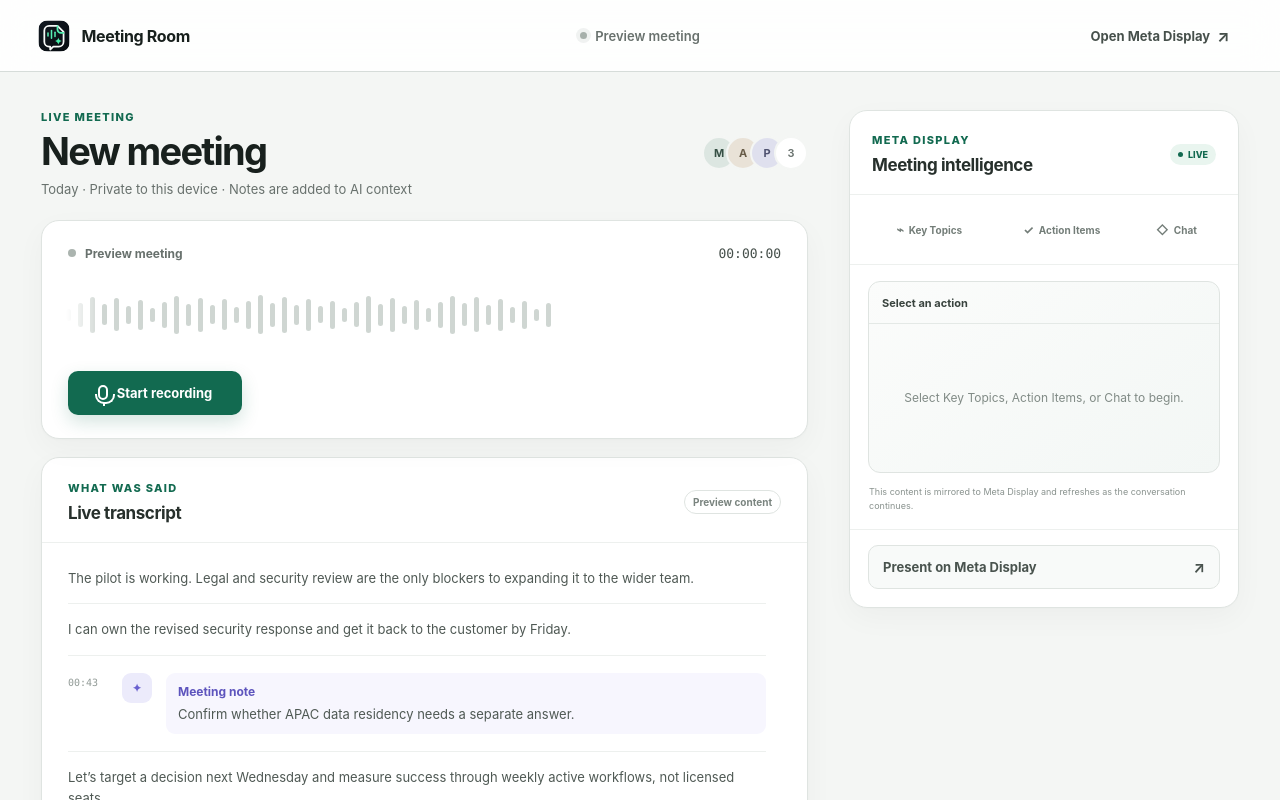
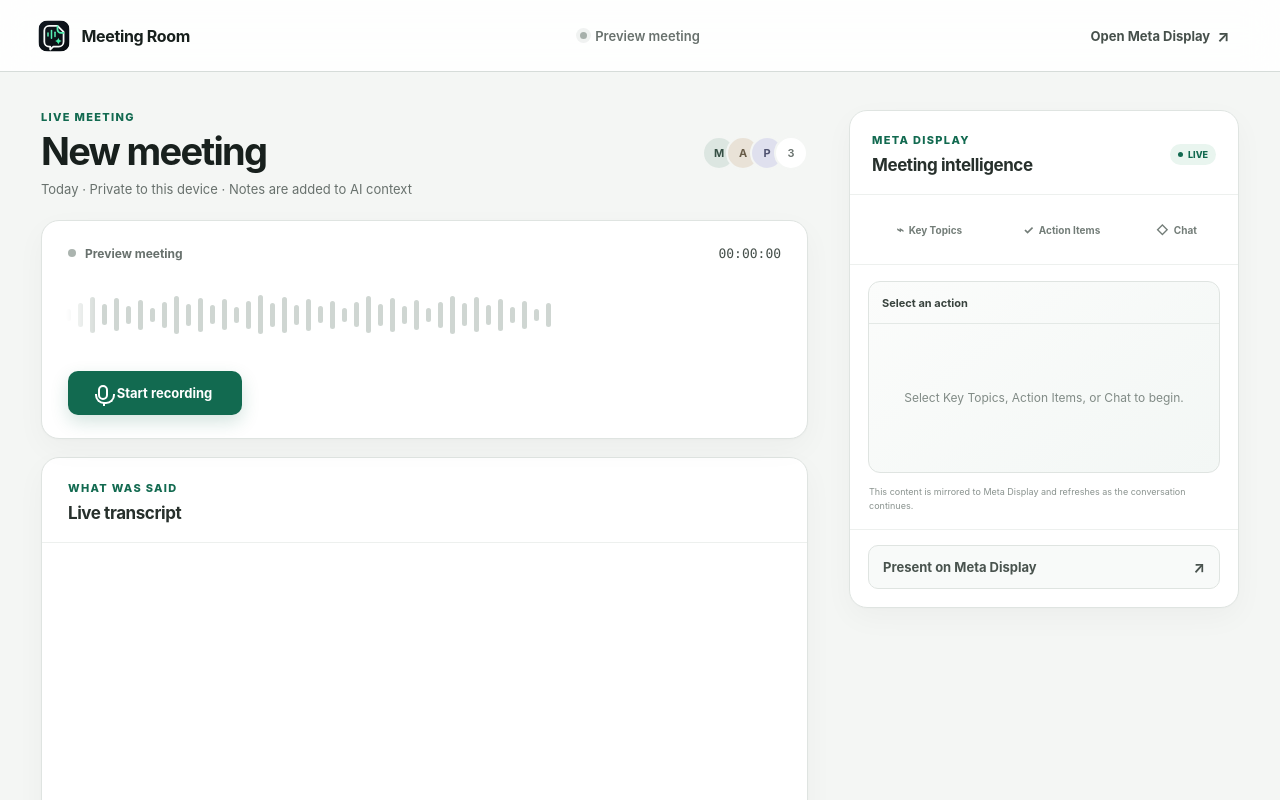
Before and after one commit to jsugihara-codex/meeting-note-taker, a Next.js app: page / in a window 1280 px wide. Shown: the top 800 px of the page. Built offline with nearby package versions, Linux system fonts and the light colour scheme.

Commit message:
Use safe VAD transcription commits

```diff
--- a/app/meeting-recorder.tsx
+++ b/app/meeting-recorder.tsx
@@ -27,7 +27,6 @@ type MetaState = {
 const CHANNEL_NAME = "meeting-room-meta-display";
 const STORAGE_KEY = "meeting-room-meta-state-v2";
 const PARAGRAPH_BREAK_MS = 800;
-const LIVE_COMMIT_INTERVAL_MS = 600;
 const SERVER_VAD_SILENCE_MS = 250;
 
 function appendTranscriptChunk(current: string, incoming: string) {
@@ -64,37 +63,6 @@ function appendTranscriptChunk(current: string, incoming: string) {
 function mergeTranscriptChunks(chunks: string[]) {
   return chunks.reduce(appendTranscriptChunk, "");
 }
-
-const previewTranscript: TranscriptEntry[] = [
-  {
-    id: "preview-1",
-    time: 12,
-    speaker: "Maya",
-    text: "The pilot is working. Legal and security review are the only blockers to expanding it to the wider team.",
-    kind: "speech",
-  },
-  {
-    id: "preview-2",
-    time: 31,
-    speaker: "Arun",
-    text: "I can own the revised security response and get it back to the customer by Friday.",
-    kind: "speech",
-  },
-  {
-    id: "preview-note",
-    time: 43,
-    speaker: "Note",
-    text: "Confirm whether APAC data residency needs a separate answer.",
-    kind: "note",
-  },
-  {
-    id: "preview-3",
-    time: 54,
-    speaker: "Priya",
-    text: "Let’s target a decision next Wednesday and measure success through weekly active workflows, not licensed seats.",
-    kind: "speech",
-  },
-];
 
 function formatTime(seconds: number, includeHours = false) {
   const safeSeconds = Math.max(0, Math.floor(seconds));
@@ -188,7 +156,7 @@ function ThinkingIndicator() {
 export function MeetingRecorder() {
   const [sessionState, setSessionState] = useState<SessionState>("idle");
   const [elapsed, setElapsed] = useState(0);
-  const [entries, setEntries] = useState<TranscriptEntry[]>(previewTranscript);
+  const [entries, setEntries] = useState<TranscriptEntry[]>([]);
   const [noteOpen, setNoteOpen] = useState(false);
   const [note, setNote] = useState("");
   const [mode, setMode] = useState<InsightMode | null>(null);
@@ -217,10 +185,8 @@ export function MeetingRecorder() {
   const transcriptListRef = useRef<HTMLDivElement | null>(null);
   const transcriptAutoScrollRef = useRef(true);
   const processedTranscriptionEventsRef = useRef(new Set<string>());
-  const speechCommitTimerRef = useRef<number | null>(null);
   const lastSpeechEndMsRef = useRef<number | null>(null);
   const activeParagraphIdRef = useRef<string | null>(null);
-  const pendingCommitParagraphsRef = useRef<string[]>([]);
   const transcriptionItemParagraphRef = useRef(new Map<string, string>());
   const transcriptionItemTextRef = useRef(new Map<string, string>());
   const completedTranscriptionItemsRef = useRef(new Set<string>());
@@ -385,7 +351,6 @@ export function MeetingRecorder() {
     observedEntriesRef.current = entries;
     if (
       !entriesChanged ||
-      entries[0]?.id.startsWith("preview") ||
       mode === null ||
       (mode !== "topics" && mode !== "actions")
     ) {
@@ -394,13 +359,6 @@ export function MeetingRecorder() {
     const timer = window.setTimeout(() => runAnalysis(mode, "", entries), 1600);
     return () => window.clearTimeout(timer);
   }, [entries, mode, runAnalysis]);
-
-  const stopSpeechCommitLoop = useCallback(() => {
-    if (speechCommitTimerRef.current !== null) {
-      window.clearInterval(speechCommitTimerRef.current);
-      speechCommitTimerRef.current = null;
-    }
-  }, []);
 
   const handleRealtimeEvent = useCallback((event: MessageEvent<string>) => {
     try {
@@ -489,33 +447,10 @@ export function MeetingRecorder() {
           createParagraph();
         }
         if (message.item_id) registerItem(message.item_id);
-        if (speechCommitTimerRef.current === null) {
-          speechCommitTimerRef.current = window.setInterval(() => {
-            const channel = dataChannelRef.current;
-            const paragraphId = activeParagraphIdRef.current;
-            if (
-              sessionStateRef.current !== "recording" ||
-              channel?.readyState !== "open" ||
-              !paragraphId
-            ) {
-              return;
-            }
-            try {
-              channel.send(JSON.stringify({
-                type: "input_audio_buffer.commit",
-                event_id: `commit-${crypto.randomUUID()}`,
-              }));
-              pendingCommitParagraphsRef.current.push(paragraphId);
-            } catch {
-              // The next interval retries while speech remains active.
-            }
-          }, LIVE_COMMIT_INTERVAL_MS);
-        }
         return;
       }
 
       if (message.type === "input_audio_buffer.speech_stopped") {
-        stopSpeechCommitLoop();
         if (message.item_id) registerItem(message.item_id);
         const audioEndMs = message.audio_end_ms ?? elapsedRef.current * 1000;
         lastSpeechEndMsRef.current = Math.max(
@@ -526,9 +461,7 @@ export function MeetingRecorder() {
       }
 
       if (message.type === "input_audio_buffer.committed" && message.item_id) {
-        const paragraphId =
-          pendingCommitParagraphsRef.current.shift() ?? activeParagraph();
-        registerItem(message.item_id, paragraphId);
+        registerItem(message.item_id);
         return;
       }
 
@@ -567,7 +500,7 @@ export function MeetingRecorder() {
     } catch {
       // Ignore non-JSON WebRTC control events.
     }
-  }, [stopSpeechCommitLoop]);
+  }, []);
 
   const connectRealtime = useCallback(
     async (stream: MediaStream) => {
@@ -623,10 +556,8 @@ export function MeetingRecorder() {
 
       setEntries([]);
       processedTranscriptionEventsRef.current.clear();
-      stopSpeechCommitLoop();
       lastSpeechEndMsRef.current = null;
       activeParagraphIdRef.current = null;
-      pendingCommitParagraphsRef.current = [];
       transcriptionItemParagraphRef.current.clear();
       transcriptionItemTextRef.current.clear();
       completedTranscriptionItemsRef.current.clear();
@@ -665,7 +596,6 @@ export function MeetingRecorder() {
       track.enabled = false;
     });
     pausedAtRef.current = Date.now();
-    stopSpeechCommitLoop();
     setSessionState("paused");
   };
 
@@ -682,7 +612,6 @@ export function MeetingRecorder() {
   };
 
   const stopRecording = () => {
-    stopSpeechCommitLoop();
     if (recorderRef.current && recorderRef.current.state !== "inactive") {
       recorderRef.current.stop();
     }
@@ -698,11 +627,10 @@ export function MeetingRecorder() {
 
   useEffect(() => {
     return () => {
-      stopSpeechCommitLoop();
       streamRef.current?.getTracks().forEach((track) => track.stop());
       peerRef.current?.close();
     };
-  }, [stopSpeechCommitLoop]);
+  }, []);
 
   const saveNote = (event: FormEvent) => {
     event.preventDefault();
@@ -896,7 +824,6 @@ export function MeetingRecorder() {
                 <p className="eyebrow">What was said</p>
                 <h2 id="transcript-title">Live transcript</h2>
               </div>
-              {entries[0]?.id.startsWith("preview") && <span className="preview-badge">Preview content</span>}
             </div>
 
             <div
@@ -909,14 +836,7 @@ export function MeetingRecorder() {
                   panel.scrollHeight - panel.scrollTop - panel.clientHeight < 48;
               }}
             >
-              {!entries.length && (
-                <div className="empty-state">
-                  <span className="empty-rings" />
-                  <h3>Listening for the conversation</h3>
-                  <p>Speech and timestamped notes will appear here in real time.</p>
-                </div>
-              )}
-              {entries.map((entry, index) => (
+              {entries.map((entry) => (
                 <article
                   className={`transcript-entry ${entry.kind}${entry.draft ? " draft" : ""}`}
                   key={entry.id}
@@ -930,10 +850,7 @@ export function MeetingRecorder() {
                   <div className="transcript-copy">
                     {entry.kind === "note" && <h3>Meeting note</h3>}
                     <p>
-                      <TypewriterText
-                        text={entry.text}
-                        startDelay={entry.id.startsWith("preview") ? index * 180 : 0}
-                      />
+                      <TypewriterText text={entry.text} />
                     </p>
                   </div>
                 </article>
```
